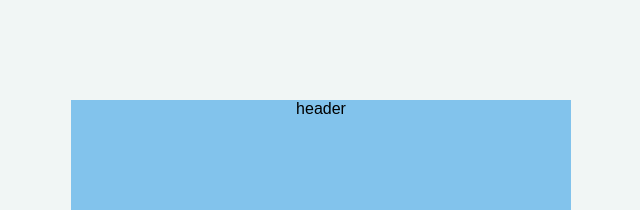
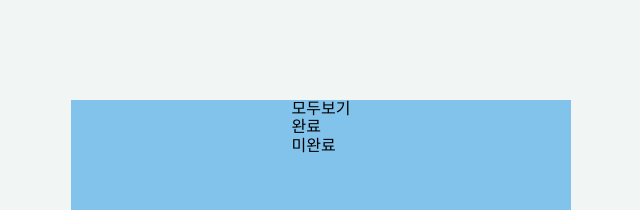
Before and after one commit to JunJongHun/TecheerPartners_ToDo, a React (Create React App) app: page / in a window 1280 px wide. Shown: the top 210 px of the page, without its empty margins (319-959 px from the left). Built offline with nearby package versions, Linux system fonts and the light colour scheme.

Commit message:
feat : 목록 필터링

```diff
--- a/src/App.tsx
+++ b/src/App.tsx
@@ -4,6 +4,8 @@ import Layout from "./components/Layout";
 import Main from "./components/Main";
 import { useState } from "react";
 import { v4 as uuidv4 } from "uuid";
+import { func } from "prop-types";
+import { type } from "os";
 
 export type TodoType = { text: string; active: boolean; id: string };
 export type TodoList = TodoType[];
@@ -11,6 +13,7 @@ export type TodoList = TodoType[];
 function App() {
   const [text, setText] = useState("");
   const [todoList, setTodoList] = useState<TodoList>([]);
+  const [type, setType] = useState("ALL");
   // 할일 목록 입력받기
   const handleChange = (e: React.ChangeEvent<HTMLInputElement>) => {
     setText(e.target.value);
@@ -31,12 +34,19 @@ function App() {
     setTodoList(data);
   };
 
+  const handleChangeType = (type: string) => {
+    setType(type);
+  };
+
+  let showTodoList = getShowTodoList(todoList, type);
+
   return (
     <>
       <Layout>
-        <Header></Header>
+        <Header handleChangeType={handleChangeType}></Header>
         <Main
-          todoList={todoList}
+          type={type}
+          showTodoList={showTodoList}
           handleChangeActive={handleChangeActive}
         ></Main>
         <Footer
@@ -49,4 +59,12 @@ function App() {
   );
 }
 
+const getShowTodoList = (todoList: TodoList, type: string) => {
+  if (type === "ALL") return todoList;
+  else if (type === "ACTIVE")
+    return todoList.filter((todo) => todo.active === true);
+  else if (type === "INACTIVE")
+    return todoList.filter((todo) => todo.active === false);
+};
+
 export default App;
--- a/src/components/Header.tsx
+++ b/src/components/Header.tsx
@@ -1,7 +1,17 @@
 import React from "react";
 
-function Header() {
-  return <header className="layout__header">header</header>;
+type HeaderType = {
+  handleChangeType: (type: string) => void;
+};
+
+function Header({ handleChangeType }: HeaderType) {
+  return (
+    <header className="layout__header">
+      <div onClick={() => handleChangeType("ALL")}>모두보기</div>
+      <div onClick={() => handleChangeType("ACTIVE")}>완료</div>
+      <div onClick={() => handleChangeType("INACTIVE")}>미완료</div>
+    </header>
+  );
 }
 
 export default Header;
--- a/src/components/Main.tsx
+++ b/src/components/Main.tsx
@@ -2,15 +2,17 @@ import React from "react";
 import { TodoList } from "../App";
 
 type MainType = {
-  todoList: TodoList;
+  showTodoList: TodoList | undefined;
   handleChangeActive: (id: string) => void;
+  type: string;
 };
 
-function Main({ todoList, handleChangeActive }: MainType) {
+function Main({ showTodoList, handleChangeActive, type }: MainType) {
   return (
     <main className="layout__main">
       <ul>
-        {todoList.map((todo) => (
+        {showTodoList?.map((todo) => {
+          return (
             <li
               key={todo.id}
               onClick={() => {
@@ -20,7 +22,8 @@ function Main({ todoList, handleChangeActive }: MainType) {
               <input type="checkbox" readOnly checked={todo.active} />
               <span>{todo.text}</span>
             </li>
-        ))}
+          );
+        })}
       </ul>
     </main>
   );
```
Lines whose indentation alone changed are shown as unchanged.
